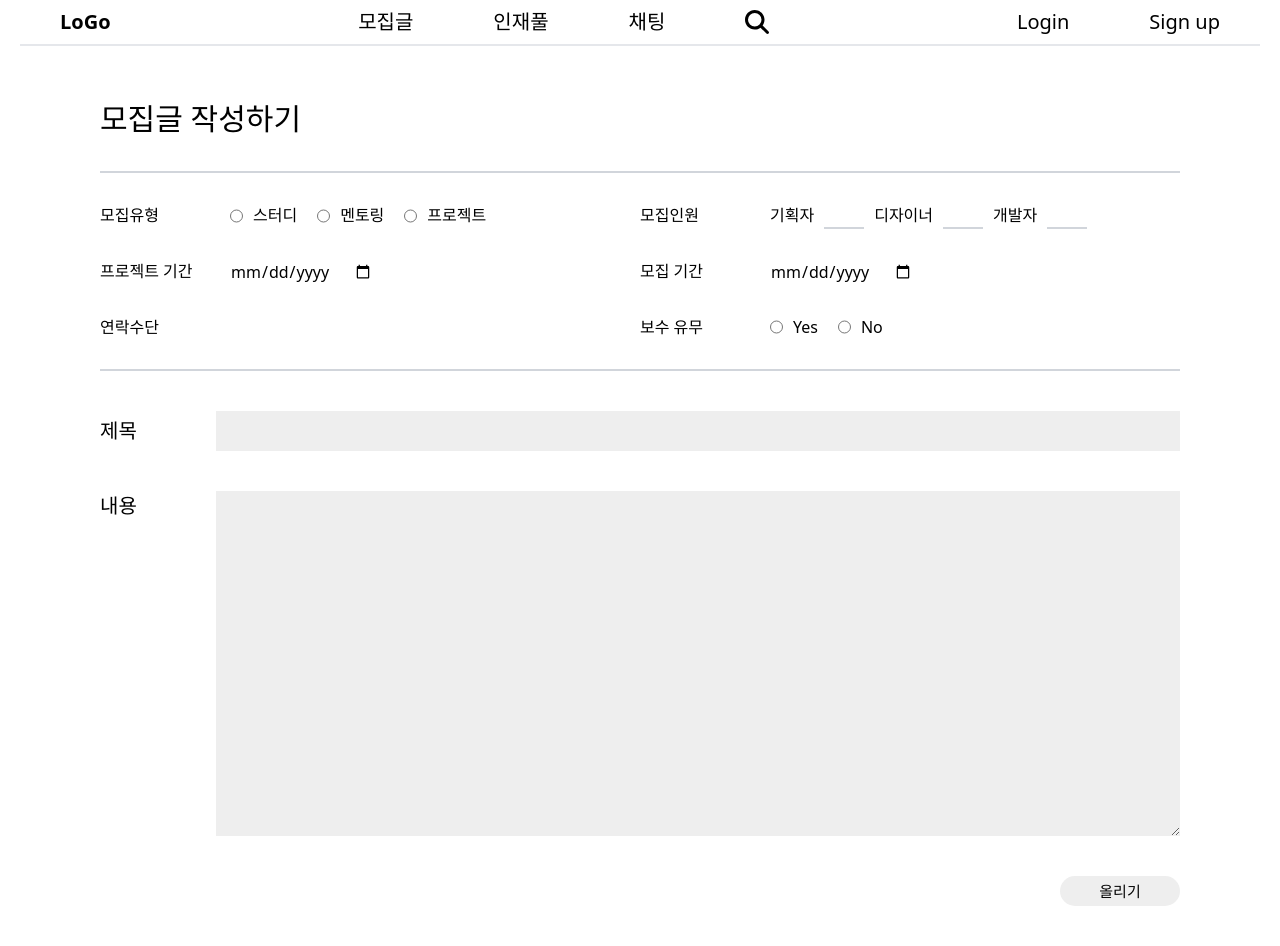
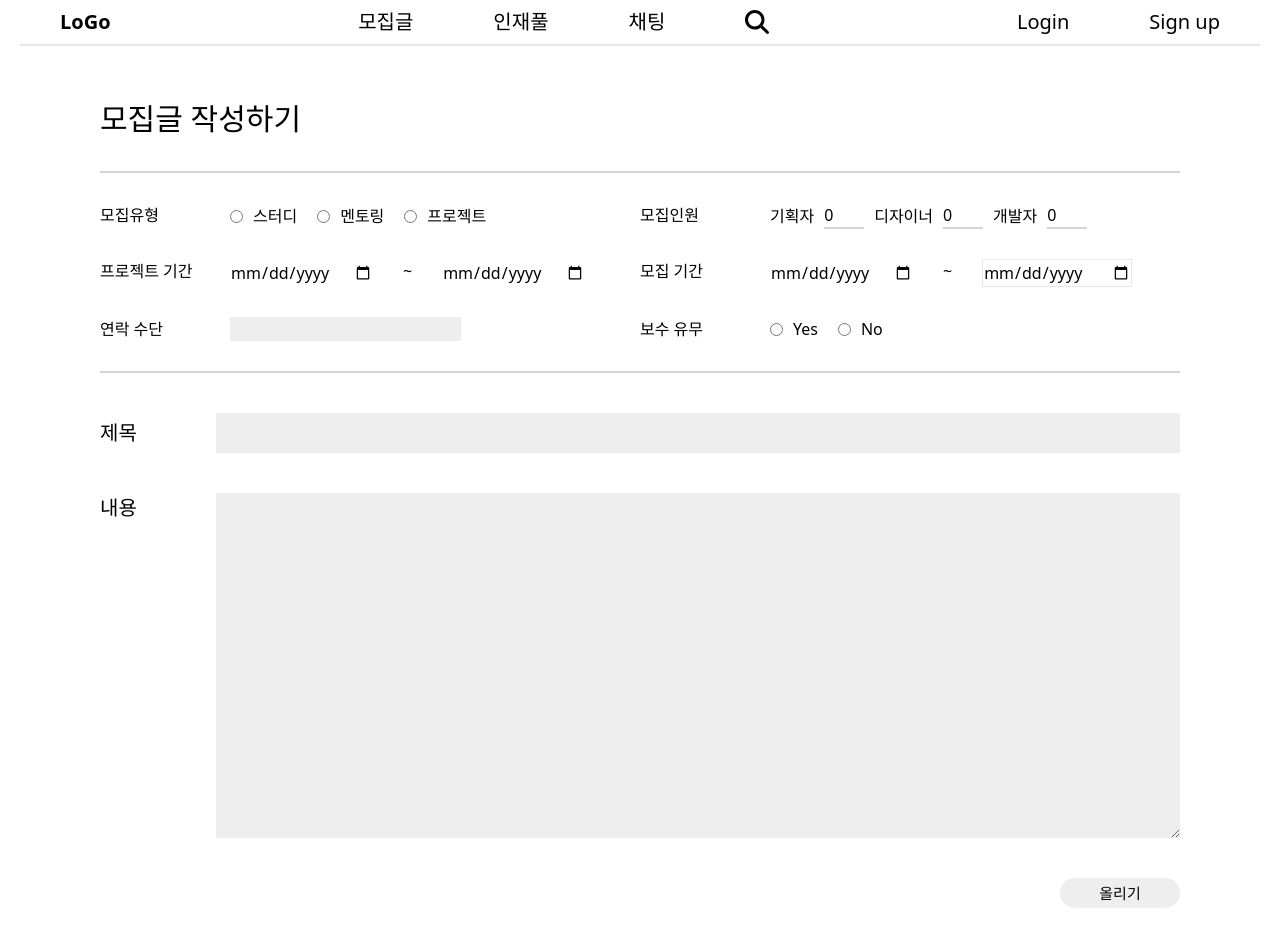
Before and after one commit to HCU-4400WON/hisbee, a React (Create React App) app in the folder src/main/frontend/: page /add in a window 1280 px wide. Built offline with nearby package versions, Linux system fonts and the light colour scheme.

Commit message:
:sparkles: [#47]모집글 추가 페이지 validation 기능 구현
react-hook-form으로 validation 기능 구현 및 state 관리

```diff
--- a/src/main/frontend/src/Routes/PostAddForm.tsx
+++ b/src/main/frontend/src/Routes/PostAddForm.tsx
@@ -1,18 +1,23 @@
+import { AnimatePresence, motion } from "framer-motion";
+import { useForm } from "react-hook-form";
 import tw from "tailwind-styled-components";
 
 const StyledUl = tw.ul`
 flex
+
+
 `;
 
 const Styledli = tw.li`
   flex
+  items-center
 `;
 
 const StyledInput = tw.input`
 mr-[10px]
 `;
 
-const StyledInputName = tw.p`
+const StyledInputName = tw.label`
 mr-[20px]
 `;
 const StyledInputNumber = tw.input`
@@ -22,7 +27,7 @@ const StyledInputNumber = tw.input`
   mx-[10px]
 
 `;
-const StyledFieldTitle = tw.p`
+const StyledFieldTitle = tw.label`
 w-[130px]
 font-normal
 `;
@@ -30,10 +35,12 @@ font-normal
 const FieldBox = tw.div`
 w-1/2
 flex
+
 `;
 
 const FieldRow = tw.div`
  flex
+
 `;
 
 const FieldContainer = tw.div`
@@ -46,9 +53,64 @@ mt-[30px]
 mb-[40px]
 `;
 
+const StyledSpan = tw.span`
+px-[30px]
+`;
+
+const ValidationVariant = {
+  hidden: {
+    y: -10,
+    color: "red",
+    opacity: 0,
+  },
+
+  showing: {
+    y: 0,
+    opacity: 1,
+  },
+
+  exit: {
+    y: 10,
+    opacity: 0,
+  },
+};
+
 function PostAddForm() {
+  const { register, handleSubmit, watch, setError, formState } = useForm({
+    mode: "onSubmit",
+    defaultValues: {
+      category: "",
+      projectStart: "",
+      projectEnd: "",
+      postStart: "",
+      postEnd: "",
+      contact: "",
+      developer: "0",
+      planner: "0",
+      designer: "0",
+      pay: "",
+      title: "",
+      content: "",
+    },
+  });
+
+  const onValid = (data: any) => {
+    console.log(data);
+    if (+data.developer + +data.planner + +data.designer === 0) {
+      setError("developer", { message: "0보다 커야 합니다." });
+    }
+    if (data.projectStart >= data.projectEnd) {
+      setError("projectEnd", { message: "마감일이 이릅니다." });
+    }
+    if (data.postStart >= data.postEnd) {
+      setError("postEnd", { message: "마감일이 이릅니다." });
+    }
+  };
+
+  console.log(formState.errors);
+
   return (
-    <div className="px-[100px] py-[50px]">
+    <form onSubmit={handleSubmit(onValid)} className="px-[100px] py-[50px]">
       <p className="w-full text-[30px] font-normal">모집글 작성하기</p>
       <FieldContainer>
         <FieldRow>
@@ -56,17 +118,49 @@ function PostAddForm() {
             <StyledFieldTitle>모집유형</StyledFieldTitle>
             <StyledUl>
               <Styledli>
-                <StyledInput type="radio" />
-                <StyledInputName>스터디</StyledInputName>
+                <StyledInput
+                  id="study"
+                  type="radio"
+                  {...register("category", {
+                    required: "필수 항목입니다.",
+                  })}
+                />
+                <StyledInputName htmlFor="study">스터디</StyledInputName>
               </Styledli>
               <Styledli>
-                <StyledInput type="radio" />
-                <StyledInputName>멘토링</StyledInputName>
+                <StyledInput
+                  id="mentoring"
+                  type="radio"
+                  {...register("category", {
+                    required: "필수 항목입니다.",
+                  })}
+                />
+                <StyledInputName htmlFor="mentoring">멘토링</StyledInputName>
               </Styledli>
               <Styledli>
-                <StyledInput type="radio" />
-                <StyledInputName>프로젝트</StyledInputName>
+                <StyledInput
+                  id="project"
+                  type="radio"
+                  {...register("category", {
+                    required: "필수 항목입니다.",
+                  })}
+                />
+                <StyledInputName htmlFor="project">프로젝트</StyledInputName>
               </Styledli>
+
+              <AnimatePresence>
+                {(formState.errors.category?.message as string) && (
+                  <motion.li
+                    variants={ValidationVariant}
+                    className="text-xs my-auto"
+                    initial="hidden"
+                    animate="showing"
+                    exit="exit"
+                  >
+                    *{formState.errors.category?.message as string}
+                  </motion.li>
+                )}
+              </AnimatePresence>
             </StyledUl>
           </FieldBox>
 
@@ -74,70 +168,261 @@ function PostAddForm() {
             <StyledFieldTitle>모집인원</StyledFieldTitle>
             <StyledUl>
               <Styledli>
-                <p>기획자</p>
-                <StyledInputNumber type="number" />
+                <label htmlFor="planner">기획자</label>
+                <StyledInputNumber
+                  {...register("planner", { required: "필수 사항 입니다." })}
+                  min="0"
+                  id="planner"
+                  type="number"
+                />
               </Styledli>
               <Styledli>
-                <p>디자이너</p>
-                <StyledInputNumber type="number" />
+                <label htmlFor="designer">디자이너</label>
+                <StyledInputNumber
+                  {...register("designer")}
+                  min="0"
+                  id="designer"
+                  type="number"
+                />
               </Styledli>
               <Styledli>
-                <p>개발자</p>
-                <StyledInputNumber type="number" />
+                <label htmlFor="developer">개발자</label>
+                <StyledInputNumber
+                  {...register("developer")}
+                  min="0"
+                  id="developer"
+                  type="number"
+                />
               </Styledli>
+
+              <AnimatePresence>
+                {(formState.errors.developer?.message as any) && (
+                  <motion.li
+                    variants={ValidationVariant}
+                    className="text-xs my-auto"
+                    initial="hidden"
+                    animate="showing"
+                    exit="exit"
+                  >
+                    * {formState.errors.developer?.message as any}
+                  </motion.li>
+                )}
+              </AnimatePresence>
             </StyledUl>
           </FieldBox>
         </FieldRow>
 
-        <FieldRow className="my-[30px]">
+        <FieldRow className=" relative my-[30px]">
           <FieldBox>
-            <StyledFieldTitle>프로젝트 기간</StyledFieldTitle>
+            <StyledFieldTitle htmlFor="projectStart">
+              프로젝트 기간
+            </StyledFieldTitle>
 
-            <input type="date" />
+            {/* <div className="flex"> */}
+            <input
+              id="projectStart"
+              {...register("projectStart", {
+                required: "필수 항목입니다.",
+              })}
+              type="date"
+            />
+            <StyledSpan>~</StyledSpan>
+            <input
+              {...register("projectEnd", {
+                required: "필수 항목입니다.",
+              })}
+              type="date"
+            />
+            {/* </div> */}
+            <AnimatePresence>
+              {((formState.errors.projectStart?.message as string) ||
+                (formState.errors.projectEnd?.message as string)) && (
+                <motion.div
+                  variants={ValidationVariant}
+                  className="text-xs my-auto mx-5"
+                  initial="hidden"
+                  animate="showing"
+                  exit="exit"
+                >
+                  *{" "}
+                  {(formState.errors.projectStart?.message as string) ||
+                    (formState.errors.projectEnd?.message as string)}
+                </motion.div>
+              )}
+            </AnimatePresence>
           </FieldBox>
           <FieldBox>
-            <StyledFieldTitle>모집 기간</StyledFieldTitle>
+            <StyledFieldTitle htmlFor="postStart">모집 기간</StyledFieldTitle>
 
-            <input type="date" />
+            <input
+              id="postStart"
+              {...register("postStart", {
+                required: "필수 항목입니다.",
+              })}
+              type="date"
+            />
+            <StyledSpan>~</StyledSpan>
+            <input
+              className="w-[150px] border"
+              {...register("postEnd", {
+                required: "필수 항목입니다.",
+              })}
+              type="date"
+            />
+
+            <AnimatePresence>
+              {((formState.errors.postStart?.message as string) ||
+                (formState.errors.postEnd?.message as string)) && (
+                <motion.div
+                  variants={ValidationVariant}
+                  className="text-xs my-auto mx-5"
+                  initial="hidden"
+                  animate="showing"
+                  exit="exit"
+                >
+                  *{" "}
+                  {(formState.errors.postStart?.message as string) ||
+                    (formState.errors.postEnd?.message as string)}
+                </motion.div>
+              )}
+            </AnimatePresence>
           </FieldBox>
         </FieldRow>
 
         <FieldRow>
           <FieldBox>
-            <StyledFieldTitle>연락수단</StyledFieldTitle>
-            <input type="text" />
+            <StyledFieldTitle htmlFor="contact">연락 수단</StyledFieldTitle>
+            <input
+              className="bg-[#eeeeee]"
+              id="contact"
+              type="text"
+              {...register("contact", {
+                required: "필수 항목입니다.",
+              })}
+            />
+
+            <AnimatePresence>
+              {(formState.errors.contact?.message as string) && (
+                <motion.div
+                  variants={ValidationVariant}
+                  className="text-xs my-auto mx-5"
+                  initial="hidden"
+                  animate="showing"
+                  exit="exit"
+                >
+                  * {formState.errors.contact?.message as string}
+                </motion.div>
+              )}
+            </AnimatePresence>
           </FieldBox>
           <FieldBox>
             <StyledFieldTitle>보수 유무</StyledFieldTitle>
 
             <StyledUl>
               <Styledli>
-                <StyledInput type="radio" />
-                <StyledInputName>Yes</StyledInputName>
+                <StyledInput
+                  id="yes"
+                  {...register("pay", {
+                    required: "보수 유무는 필수 항목입니다.",
+                  })}
+                  type="radio"
+                />
+                <StyledInputName htmlFor="yes">Yes</StyledInputName>
               </Styledli>
               <Styledli>
-                <StyledInput type="radio" />
-                <StyledInputName>No</StyledInputName>
+                <StyledInput
+                  id="no"
+                  {...register("pay", {
+                    required: "필수 항목입니다.",
+                  })}
+                  type="radio"
+                />
+                <StyledInputName htmlFor="no">No</StyledInputName>
               </Styledli>
             </StyledUl>
+
+            <AnimatePresence>
+              {(formState.errors.pay?.message as string) && (
+                <motion.div
+                  variants={ValidationVariant}
+                  className="text-xs my-auto"
+                  initial="hidden"
+                  animate="showing"
+                  exit="exit"
+                >
+                  * {formState.errors.pay?.message as string}
+                </motion.div>
+              )}
+            </AnimatePresence>
           </FieldBox>
         </FieldRow>
       </FieldContainer>
 
-      <div className="flex mb-[40px]">
-        <p className="w-[130px] text-[20px] my-auto">제목</p>
-        <input type="text" className="w-full bg-[#eeeeee] h-[40px]" />
+      <div className="flex mb-[40px] relative">
+        <label htmlFor="title" className="w-[130px] text-[20px] my-auto">
+          제목
+        </label>
+        <input
+          {...register("title", {
+            minLength: {
+              value: 5,
+              message: "제목이 너무 짧습니다.",
+            },
+          })}
+          id="title"
+          type="text"
+          className="w-full bg-[#eeeeee] h-[40px]"
+        />
+        <AnimatePresence>
+          {(formState.errors.title?.message as string) && (
+            <motion.div
+              variants={ValidationVariant}
+              className="absolute text-xs my-auto mx-5 bottom-[-20px] left-[100px]"
+              initial="hidden"
+              animate="showing"
+              exit="exit"
+            >
+              * {formState.errors.title?.message as string}
+            </motion.div>
+          )}
+        </AnimatePresence>
       </div>
 
-      <div className="flex">
-        <p className="w-[130px] text-[20px]">내용</p>
-        <textarea className="w-full bg-[#eeeeee] h-[345px]" />
+      <div className="flex relative">
+        <label htmlFor="content" className="w-[130px] text-[20px]">
+          내용
+        </label>
+        <textarea
+          {...register("content", {
+            minLength: {
+              value: 5,
+              message: "내용이 너무 짧습니다.",
+            },
+          })}
+          id="content"
+          className="w-full bg-[#eeeeee] h-[345px]"
+        />
+        <AnimatePresence>
+          {(formState.errors.content?.message as string) && (
+            <motion.div
+              variants={ValidationVariant}
+              className="absolute text-xs my-auto mx-5 bottom-[-20px] left-[100px]"
+              initial="hidden"
+              animate="showing"
+              exit="exit"
+            >
+              * {formState.errors.content?.message as string}
+            </motion.div>
+          )}
+        </AnimatePresence>
       </div>
 
-      <button className="my-[40px] bg-[#eeeeee] rounded-full w-[120px] h-[30px] text-[15px] float-right">
-        올리기
-      </button>
-    </div>
+      <input
+        type="submit"
+        className="my-[40px] bg-[#eeeeee] rounded-full w-[120px] h-[30px] text-[15px] float-right"
+        value="올리기"
+      />
+    </form>
   );
 }
 
```
